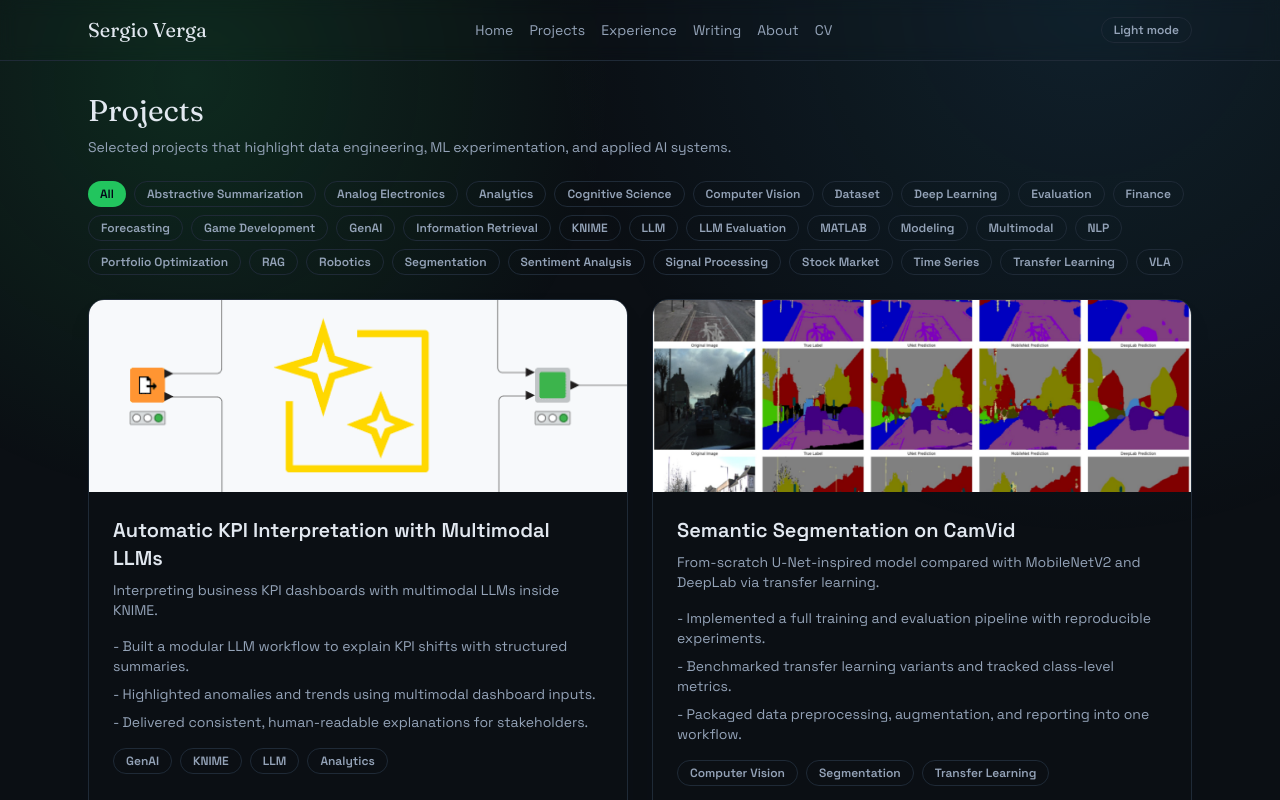
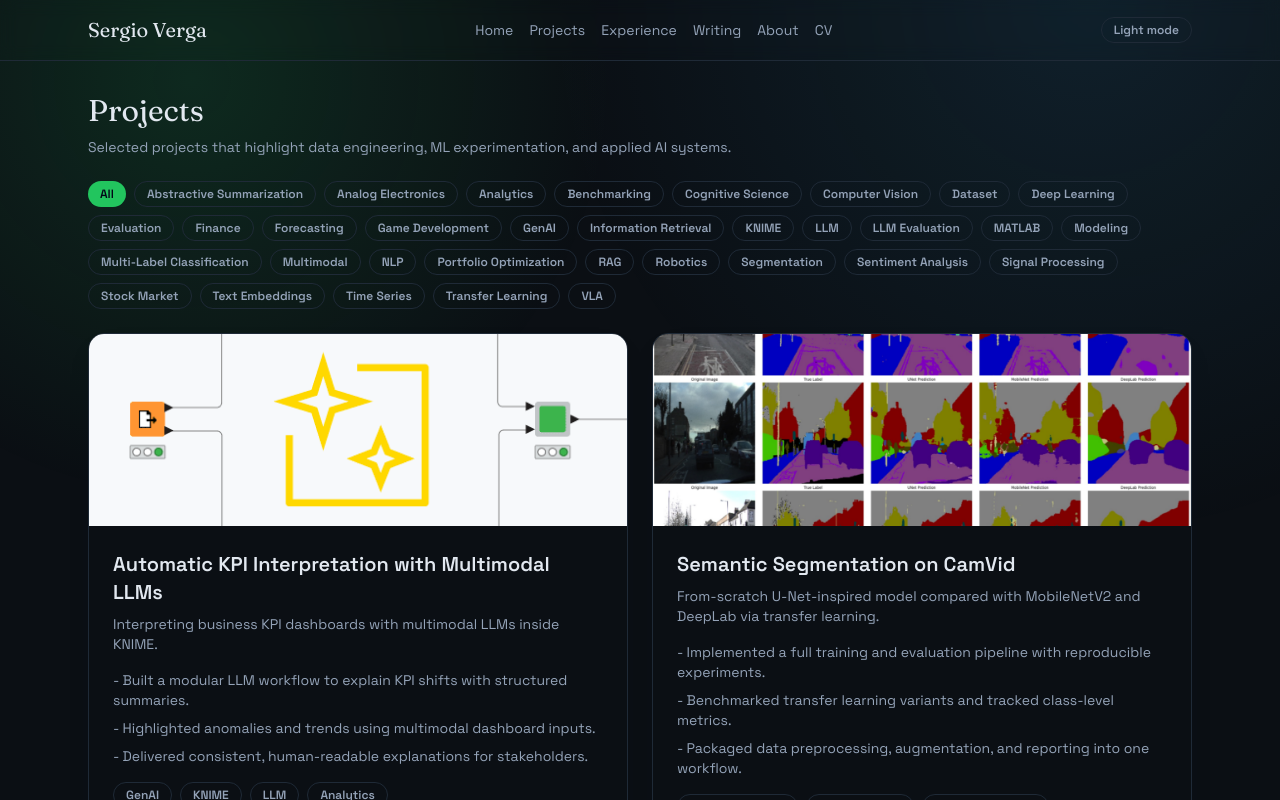
Before and after one commit to SergioV3005/portfolio-sv, a Next.js app: page /projects in a window 1280 px wide. Shown: the top 800 px of the page. Built offline with nearby package versions, Linux system fonts and the light colour scheme.

Commit message:
added text2topic project

```diff
--- a/content/projects.ts
+++ b/content/projects.ts
@@ -213,5 +213,24 @@ export const projects: Project[] = [
   ],
   featured: false,
 },
-
+{
+  id: "text2topic-dsl",
+  title: "Text2Topic: Multi-Label Topic Classification (Data Science Lab)",
+  description:
+    "Multi-label topic classification to automate tagging and improve content organization for Doppiozero’s CMS, benchmarked across classical ML, pretrained embeddings, and LLM approaches.",
+  bullets: [
+    "Explored and cleaned a large-scale dataset (~200k articles) and defined a practical labeling policy (≤3 labels/article) using probability thresholds to reduce noisy tags.",
+    "Addressed class imbalance with targeted text augmentation (synonym replacement, back-translation, sentence shuffling, contextual BERT augmentation) to build a balanced training set.",
+    "Benchmarked Random Forest (TF-IDF), Universal Sentence Encoder embeddings, BART zero-shot, a custom neural model, and prompted LLMs; USE emerged as the strongest overall traditional approach in the comparison.",
+  ],
+  tags: ["NLP", "Multi-Label Classification", "Text Embeddings", "Benchmarking"],
+  image: "/images/text2topic.png",
+  links: [
+    {
+      label: "GitHub Repo",
+      href: "https://github.com/alexcalabrese/dsl_project",
+    },
+  ],
+  featured: false,
+},
 ];
```
Also changed, not shown: public/images/text2topic.png (added).
